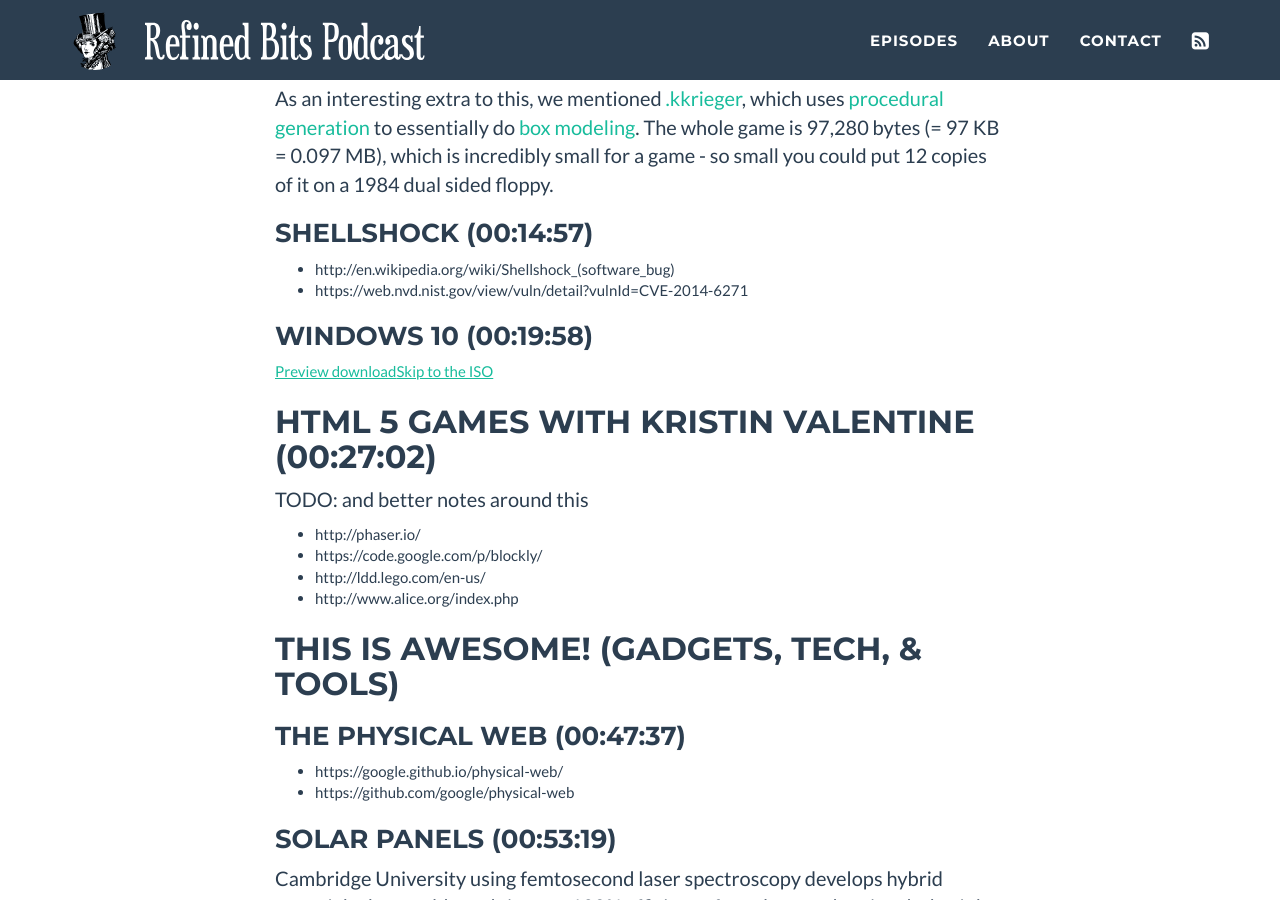
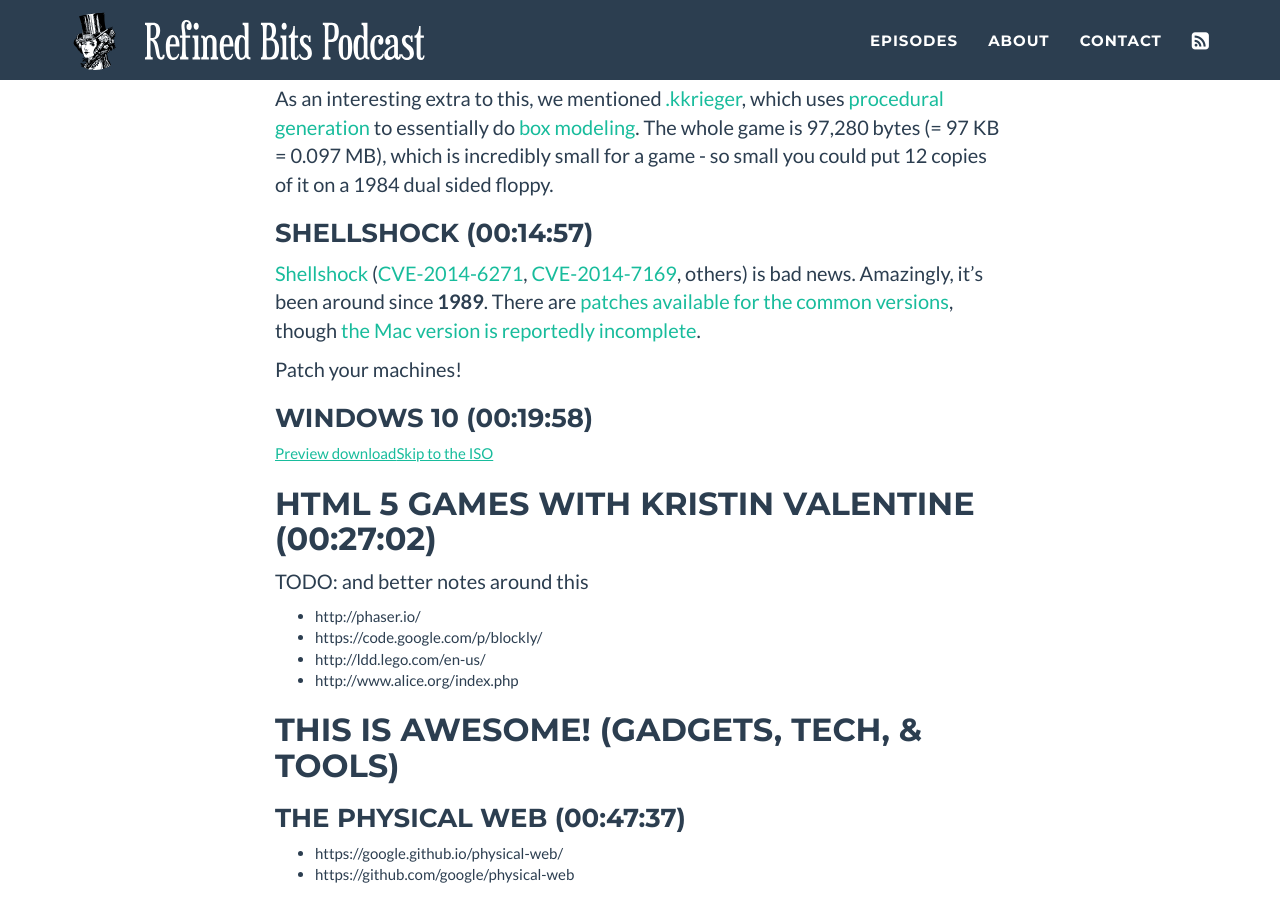
Before and after one commit to refined-bits/refinedbitspodcast.com, a Jekyll site: the page built from _posts/2014-10-14-kristin-valentine.md, in a window 1280 px wide and 900 px high, scrolled down 2080 px. Built offline with Jekyll 4.4.1, drawn with Linux system fonts in a browser that asks for light colours.

Commit message:
Shellshock notes.

```diff
--- a/_posts/2014-10-14-kristin-valentine.md
+++ b/_posts/2014-10-14-kristin-valentine.md
@@ -46,8 +46,9 @@
 
 ### Shellshock (00:14:57)
 
-* http://en.wikipedia.org/wiki/Shellshock_(software_bug)
-* https://web.nvd.nist.gov/view/vuln/detail?vulnId=CVE-2014-6271
+[Shellshock](http://en.wikipedia.org/wiki/Shellshock_(software_bug)) ([CVE-2014-6271](https://web.nvd.nist.gov/view/vuln/detail?vulnId=CVE-2014-6271), [CVE-2014-7169](https://web.nvd.nist.gov/view/vuln/detail?vulnId=CVE-2014-7169), others) is bad news. Amazingly, it's been around since **1989**. There are [patches available for the common versions](http://unix.stackexchange.com/questions/157381/when-was-the-shellshock-cve-2014-6271-7169-bug-introduced-and-what-is-the-pat), though [the Mac version is reportedly incomplete](http://www.cnet.com/news/apples-shellshock-patch-incomplete-say-experts/).
+
+Patch your machines!
 
 ### Windows 10 (00:19:58)
 
```
